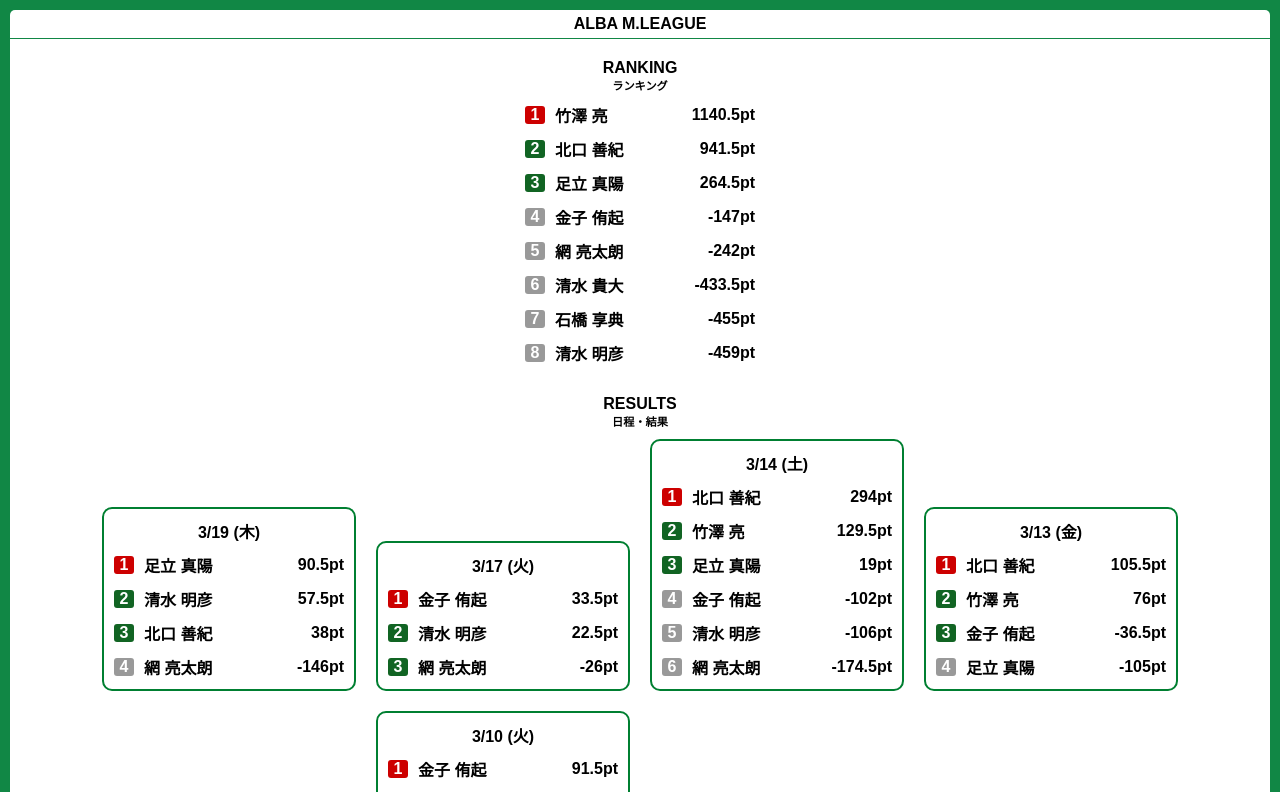
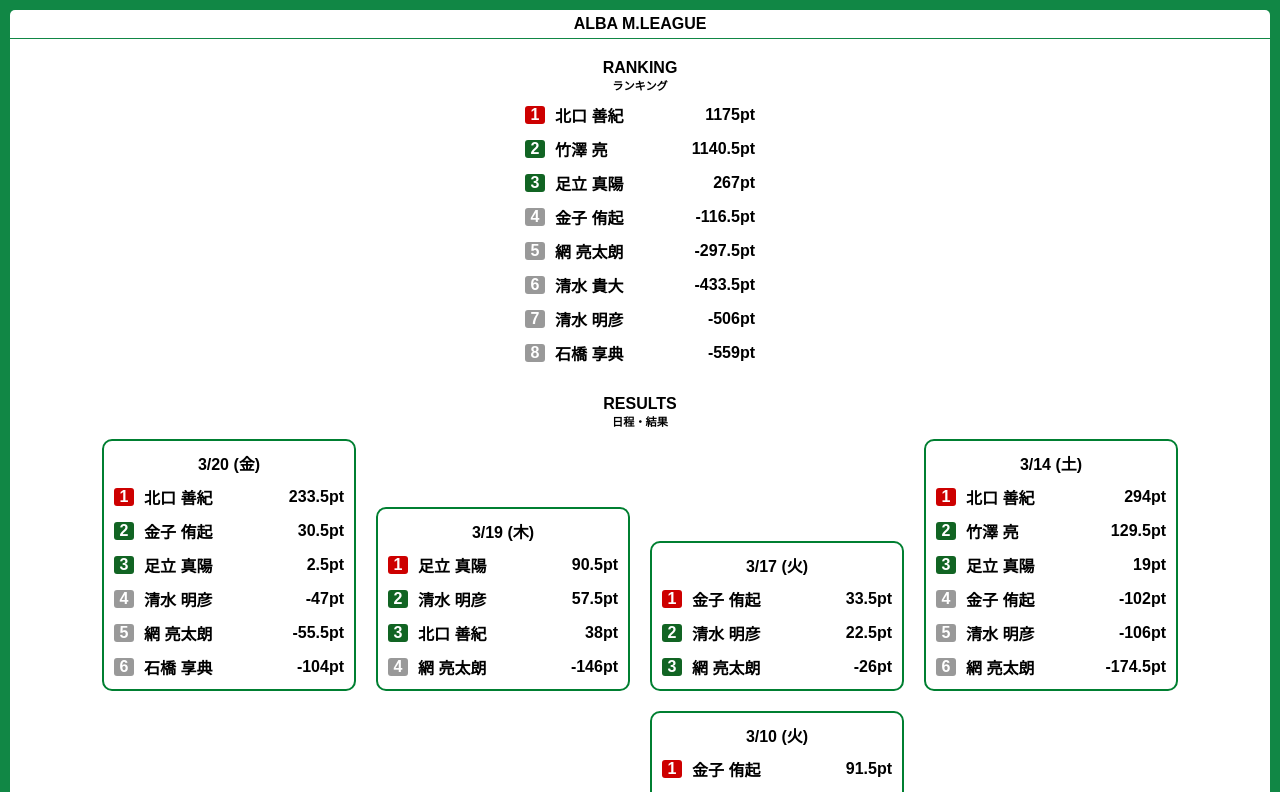
Before and after one commit to peichan/alba-mleague, an Angular app: page / in a window 1280 px wide. Shown: the top 792 px of the page. Built offline with nearby package versions, Linux system fonts and the light colour scheme.

Commit message:
add 3/20

```diff
--- a/src/app/app.component.ts
+++ b/src/app/app.component.ts
@@ -21,6 +21,14 @@
 }
 
 const dayResults: DayResult[] = [
+  new DayResult("3/20 (金)", [
+    new Result("北口 善紀", 233.5),
+    new Result("金子 侑起", 30.5),
+    new Result("足立 真陽", 2.5),
+    new Result("清水 明彦", -47),
+    new Result("網 亮太朗", -55.5),
+    new Result("石橋 享典", -104)
+  ]),
   new DayResult("3/19 (木)", [
     new Result("足立 真陽", 90.5),
     new Result("清水 明彦", 57.5),
```
